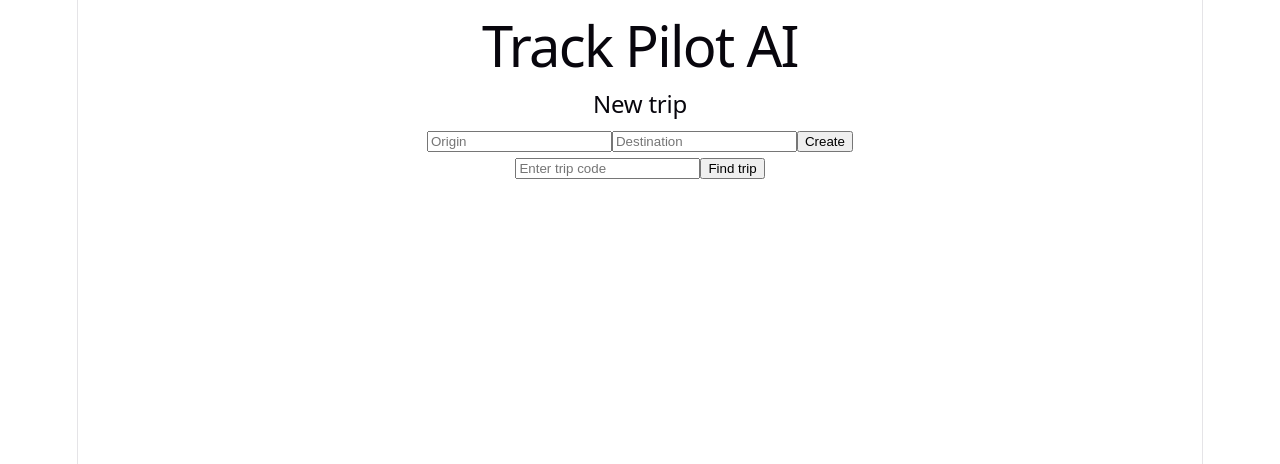
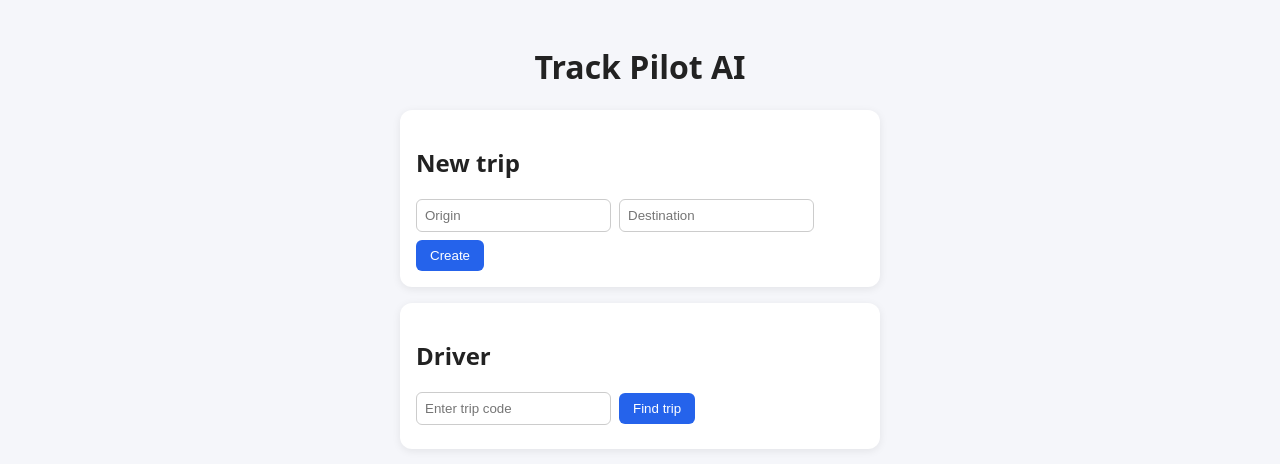
Before and after one commit to alighabi/trackpilot-ai, a React app in the folder frontend/: page / in a window 1280 px wide. Shown: the top 464 px of the page. Built offline with nearby package versions, Linux system fonts and the light colour scheme; the HTML template or start-up script is replaced by a standard one.

Commit message:
Add basic styling with cards and buttons

```diff
--- a/frontend/src/App.jsx
+++ b/frontend/src/App.jsx
@@ -1,5 +1,6 @@
 import { useState } from 'react'
 import CreateTrip from './CreateTrip'
+
 
 function App() {
   const [code, setCode] = useState('')
@@ -35,6 +36,8 @@ function App() {
     <div>
       <h1>Track Pilot AI</h1>
       <CreateTrip />
+            <div className="card">
+        <h2>Driver</h2>
       <input
         value={code}
         onChange={(e) => setCode(e.target.value)}
@@ -70,6 +73,7 @@ function App() {
        </div>
       )}
               {error && <p>{error}</p>}
+                </div>
     </div>
   )
 }
--- a/frontend/src/CreateTrip.jsx
+++ b/frontend/src/CreateTrip.jsx
@@ -24,7 +24,7 @@ async function createTrip() {
   }
 
   return (
-    <div>
+    <div className="card">
       <h2>New trip</h2>
       <input
         value={origin}
--- a/frontend/src/index.css
+++ b/frontend/src/index.css
@@ -1,111 +1,44 @@
-:root {
-  --text: #6b6375;
-  --text-h: #08060d;
-  --bg: #fff;
-  --border: #e5e4e7;
-  --code-bg: #f4f3ec;
-  --accent: #aa3bff;
-  --accent-bg: rgba(170, 59, 255, 0.1);
-  --accent-border: rgba(170, 59, 255, 0.5);
-  --social-bg: rgba(244, 243, 236, 0.5);
-  --shadow:
-    rgba(0, 0, 0, 0.1) 0 10px 15px -3px, rgba(0, 0, 0, 0.05) 0 4px 6px -2px;
-
-  --sans: system-ui, 'Segoe UI', Roboto, sans-serif;
-  --heading: system-ui, 'Segoe UI', Roboto, sans-serif;
-  --mono: ui-monospace, Consolas, monospace;
-
-  font: 18px/145% var(--sans);
-  letter-spacing: 0.18px;
-  color-scheme: light dark;
-  color: var(--text);
-  background: var(--bg);
-  font-synthesis: none;
-  text-rendering: optimizeLegibility;
-  -webkit-font-smoothing: antialiased;
-  -moz-osx-font-smoothing: grayscale;
-
-  @media (max-width: 1024px) {
-    font-size: 16px;
-  }
-}
-
-@media (prefers-color-scheme: dark) {
-  :root {
-    --text: #9ca3af;
-    --text-h: #f3f4f6;
-    --bg: #16171d;
-    --border: #2e303a;
-    --code-bg: #1f2028;
-    --accent: #c084fc;
-    --accent-bg: rgba(192, 132, 252, 0.15);
-    --accent-border: rgba(192, 132, 252, 0.5);
-    --social-bg: rgba(47, 48, 58, 0.5);
-    --shadow:
-      rgba(0, 0, 0, 0.4) 0 10px 15px -3px, rgba(0, 0, 0, 0.25) 0 4px 6px -2px;
-  }
-
-  #social .button-icon {
-    filter: invert(1) brightness(2);
-  }
-}
-
 body {
   margin: 0;
+  font-family: system-ui, sans-serif;
+  background: #f5f6fa;
+  color: #222;
 }
 
 #root {
-  width: 1126px;
-  max-width: 100%;
+  max-width: 480px;
   margin: 0 auto;
-  text-align: center;
-  border-inline: 1px solid var(--border);
-  min-height: 100svh;
-  display: flex;
-  flex-direction: column;
-  box-sizing: border-box;
-}
-
-h1,
-h2 {
-  font-family: var(--heading);
-  font-weight: 500;
-  color: var(--text-h);
+  padding: 24px;
 }
 
 h1 {
-  font-size: 56px;
-  letter-spacing: -1.68px;
-  margin: 32px 0;
-  @media (max-width: 1024px) {
-    font-size: 36px;
-    margin: 20px 0;
-  }
-}
-h2 {
-  font-size: 24px;
-  line-height: 118%;
-  letter-spacing: -0.24px;
-  margin: 0 0 8px;
-  @media (max-width: 1024px) {
-    font-size: 20px;
-  }
-}
-p {
-  margin: 0;
+  text-align: center;
 }
 
-code,
-.counter {
-  font-family: var(--mono);
-  display: inline-flex;
-  border-radius: 4px;
-  color: var(--text-h);
+.card {
+  background: white;
+  border-radius: 12px;
+  padding: 16px;
+  margin-bottom: 16px;
+  box-shadow: 0 2px 8px rgba(0, 0, 0, 0.08);
 }
 
-code {
-  font-size: 15px;
-  line-height: 135%;
-  padding: 4px 8px;
-  background: var(--code-bg);
+input {
+  padding: 8px;
+  border: 1px solid #ccc;
+  border-radius: 6px;
+  margin: 0 8px 8px 0;
 }
+
+button {
+  padding: 8px 14px;
+  border: none;
+  border-radius: 6px;
+  background: #2563eb;
+  color: white;
+  cursor: pointer;
+}
+
+button:hover {
+  background: #1d4ed8;
+}
```
